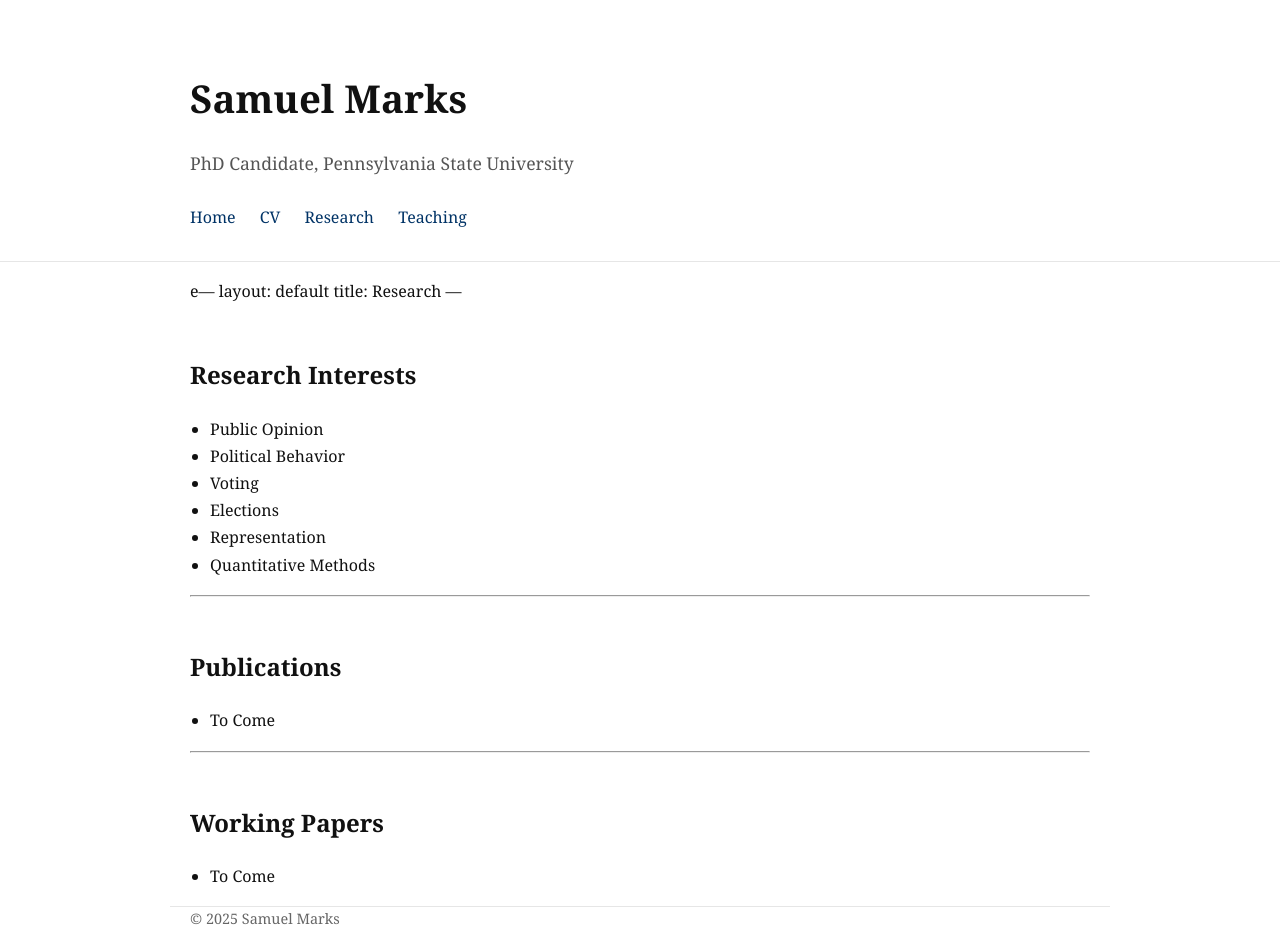
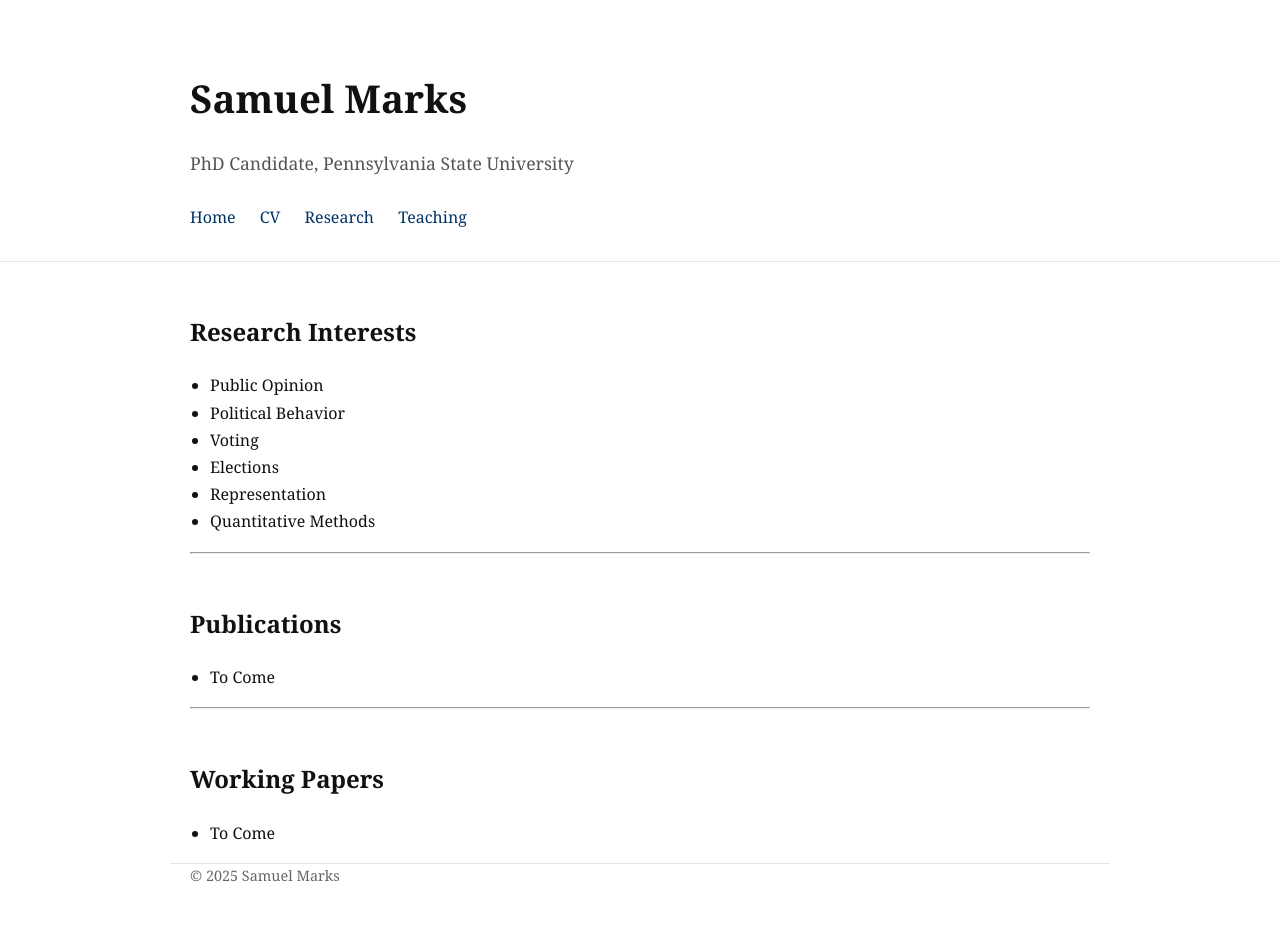
Before and after one commit to SamuelJMarks/SamuelJMarks.github.io, a Jekyll site: the page built from research.md, in a window 1280 px wide. Built offline with Jekyll 4.4.1, drawn with Linux system fonts in a browser that asks for light colours; our own code applies the rules of GitHub Pages for plain Markdown files; after the commit the page ends 900 px from its top, so only the background shows below that.

Commit message:
Update research.md

```diff
--- a/research.md
+++ b/research.md
@@ -1,4 +1,4 @@
-e---
+---
 layout: default
 title: Research
 ---
```
